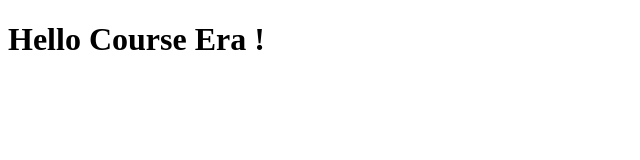
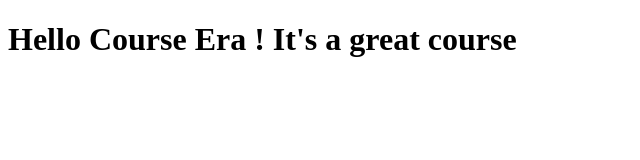
Before and after one commit to msram1002/courseera-test, a plain HTML site: page site/index.html in a window 1280 px wide. Shown: the whole page, without its empty margins (0-640 px from the left). Drawn offline with Linux system fonts and the light colour scheme.

Commit message:
Small addition to our Page Content.

```diff
--- a/site/index.html
+++ b/site/index.html
@@ -4,6 +4,6 @@
 	<title>Hello Courseera!</title>
 </head>
 <body>
-<h1>Hello Course Era !</h1>
+<h1>Hello Course Era ! It's a great course</h1>
 </body>
 </html>
```
